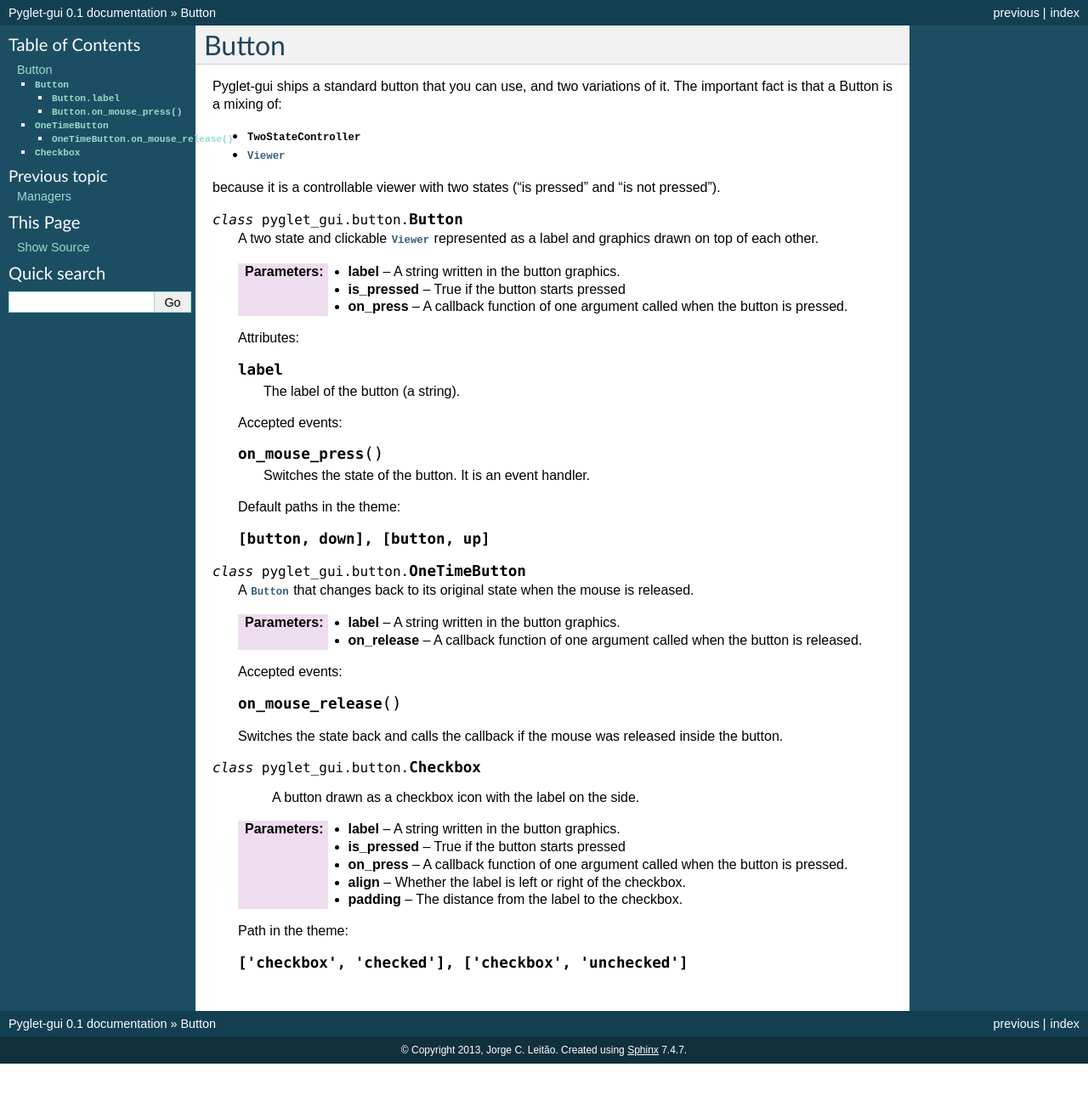
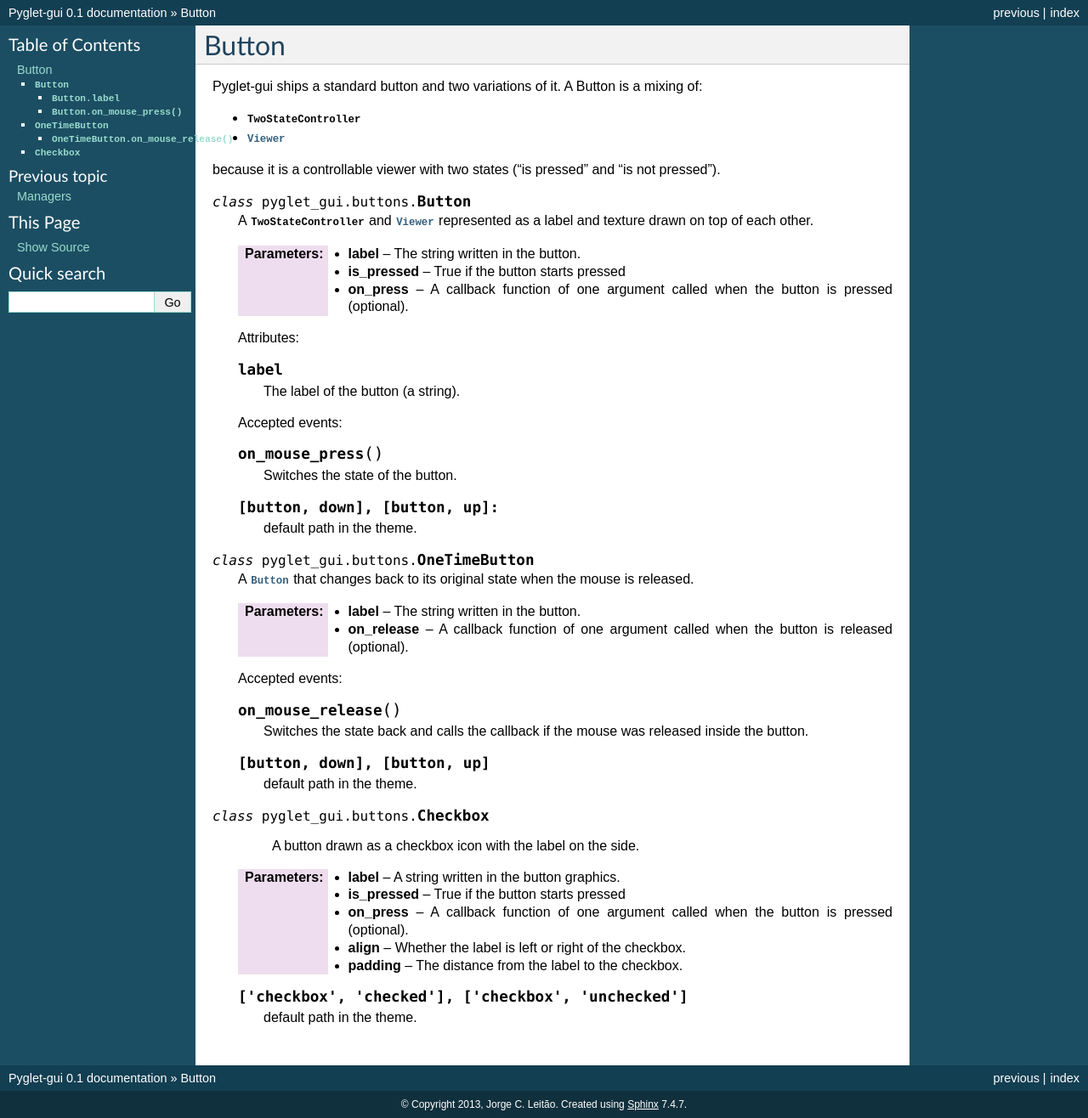
Before and after one commit to jorgecarleitao/pyglet-gui, a Sphinx documentation site: the page built from docs/button.rst, in a window 1280 px wide. Shown: the whole page at 85% size. Built offline with Sphinx 7.4.7, drawn with Linux system fonts in a browser that asks for light colours; before the commit the page ends 1252 px from its top, so only the background shows below that.

Commit message:
Improved button docs.

```diff
--- a/docs/button.rst
+++ b/docs/button.rst
@@ -1,10 +1,9 @@
 Button
 ===============
 
-.. currentmodule:: pyglet_gui.button
+.. currentmodule:: pyglet_gui.buttons
 
-Pyglet-gui ships a standard button that you can use, and two variations of it.
-The important fact is that a Button is a mixing of:
+Pyglet-gui ships a standard button and two variations of it. A Button is a mixing of:
 
 * :class:`~pyglet_gui.controller.TwoStateController`
 * :class:`~pyglet_gui.core.Viewer`
@@ -13,12 +12,12 @@
 
 .. class:: Button
 
-    A two state and clickable :class:`~pyglet_gui.core.Viewer` represented as a
-    label and graphics drawn on top of each other.
+    A :class:`~pyglet_gui.controller.TwoStateController` and :class:`~pyglet_gui.core.Viewer`
+    represented as a label and texture drawn on top of each other.
 
-    :param label: A string written in the button graphics.
+    :param label: The string written in the button.
     :param is_pressed: True if the button starts pressed
-    :param on_press: A callback function of one argument called when the button is pressed.
+    :param on_press: A callback function of one argument called when the button is pressed  (optional).
 
     Attributes:
 
@@ -30,24 +29,28 @@
 
     .. method:: on_mouse_press
 
-        Switches the state of the button. It is an event handler.
+        Switches the state of the button.
 
-    Default paths in the theme:
+    .. attribute:: [button, down], [button, up]:
 
-    .. attribute:: [button, down], [button, up]
+        default path in the theme.
 
 .. class:: OneTimeButton
 
     A :class:`Button` that changes back to its original state when the mouse is released.
 
-    :param label: A string written in the button graphics.
-    :param on_release: A callback function of one argument called when the button is released.
+    :param label: The string written in the button.
+    :param on_release: A callback function of one argument called when the button is released (optional).
 
     Accepted events:
 
     .. method:: on_mouse_release
 
-    Switches the state back and calls the callback if the mouse was released inside the button.
+        Switches the state back and calls the callback if the mouse was released inside the button.
+
+    .. attribute:: [button, down], [button, up]
+
+        default path in the theme.
 
 .. class:: Checkbox
 
@@ -55,10 +58,10 @@
 
     :param label: A string written in the button graphics.
     :param is_pressed: True if the button starts pressed
-    :param on_press: A callback function of one argument called when the button is pressed.
+    :param on_press: A callback function of one argument called when the button is pressed  (optional).
     :param align: Whether the label is left or right of the checkbox.
     :param padding: The distance from the label to the checkbox.
 
-    Path in the theme:
+    .. attribute:: ['checkbox', 'checked'], ['checkbox', 'unchecked']
 
-    .. attribute:: ['checkbox', 'checked'], ['checkbox', 'unchecked']
+        default path in the theme.
```
